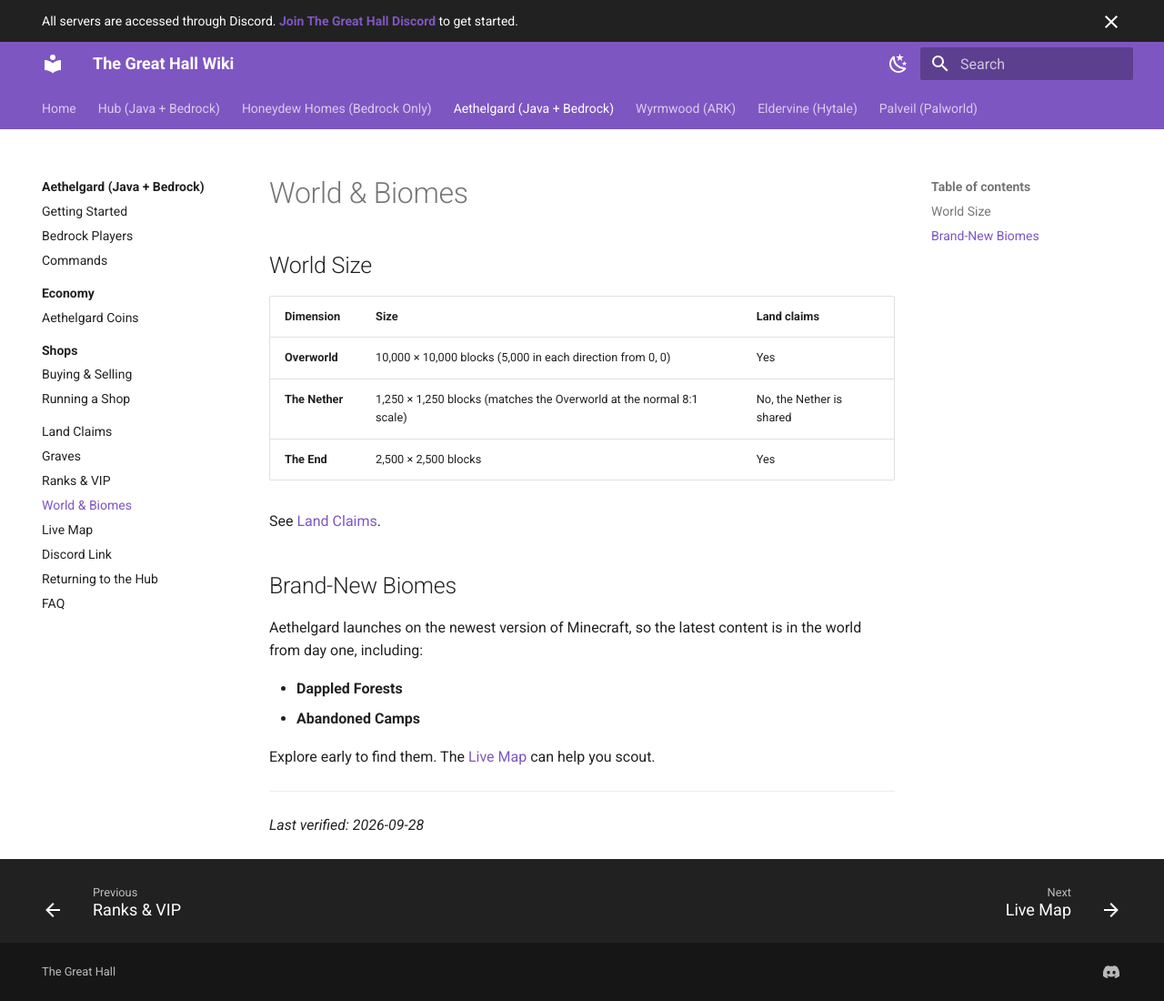
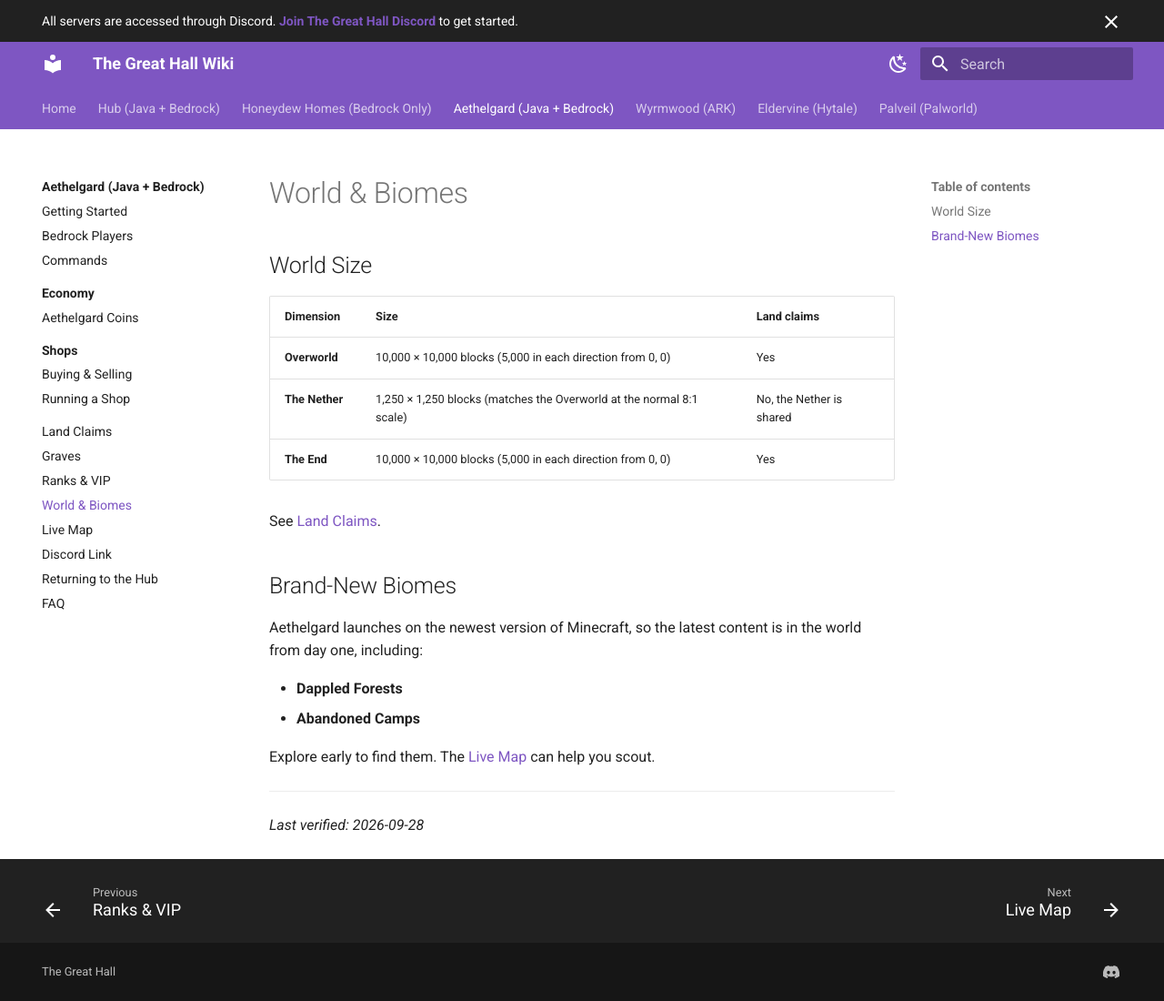
Before and after one commit to Heromcbe/The-Great-Hall-Wiki, an MkDocs documentation site: the page built from docs/aethelgard/world-and-biomes.md, in a window 1280 px wide and 1100 px high. Shown: the whole window at 91% size. Built offline with MkDocs 1.6.1 and Material for MkDocs 9.7.7, drawn with Linux system fonts in a browser that asks for light colours.

Commit message:
Aethelgard section: economy, coins, shops, claims, graves, world, guides

```diff
--- a/docs/aethelgard/world-and-biomes.md
+++ b/docs/aethelgard/world-and-biomes.md
@@ -6,7 +6,7 @@
 |---|---|---|
 | **Overworld** | 10,000 × 10,000 blocks (5,000 in each direction from 0, 0) | Yes |
 | **The Nether** | 1,250 × 1,250 blocks (matches the Overworld at the normal 8:1 scale) | No, the Nether is shared |
-| **The End** | 2,500 × 2,500 blocks | Yes |
+| **The End** | 10,000 × 10,000 blocks (5,000 in each direction from 0, 0) | Yes |
 
 See [Land Claims](land-claims.md).
 
```
